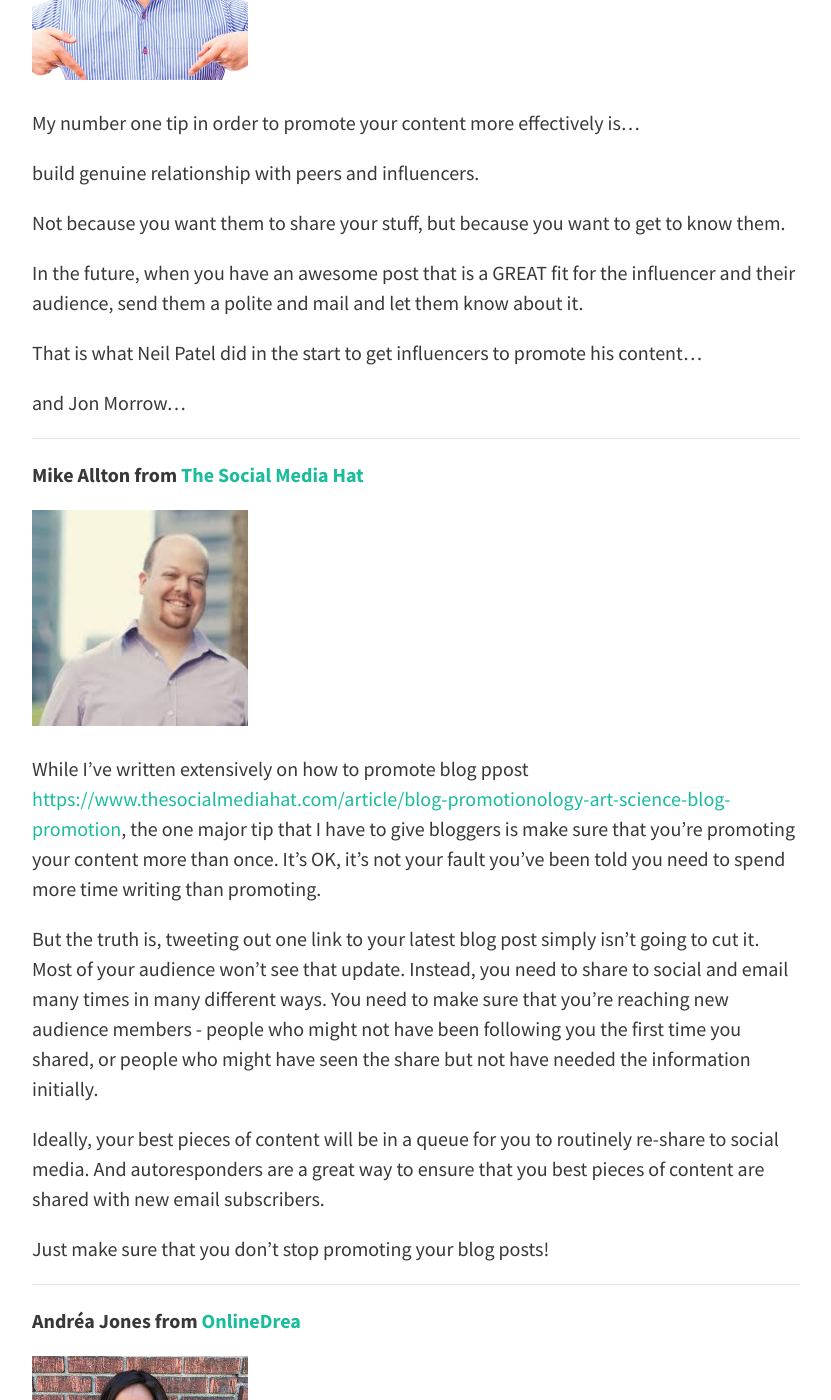
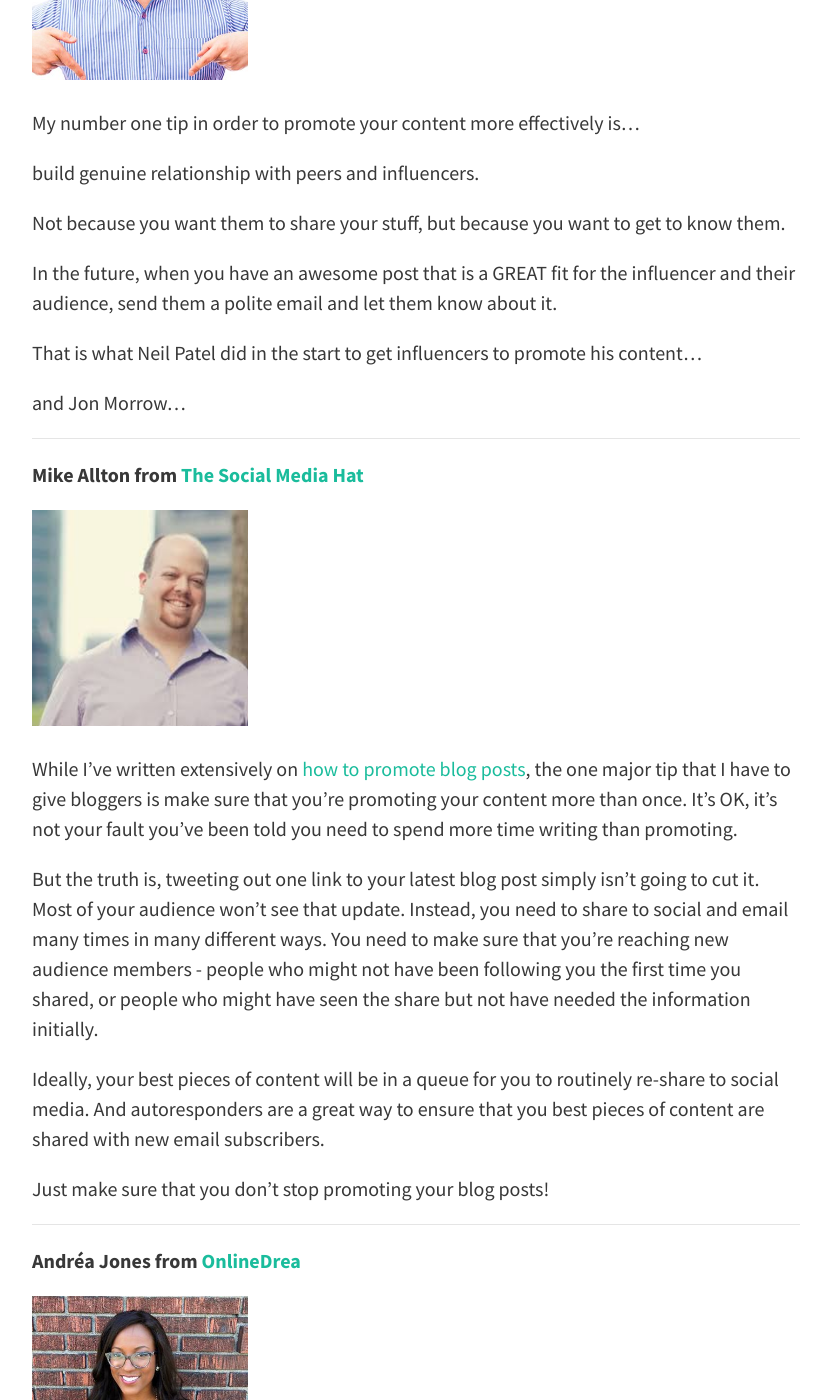
Before and after one commit to typeblogger/typeblogger.github.io, a Jekyll site: the page built from _posts/2016-7-3-how-to-promote-your-blog.md, in a window 1280 px wide and 1400 px high, scrolled down 7647 px. Shown: the whole window, without its empty margins (224-1055 px from the left). Built offline with Jekyll 4.4.1, drawn with Linux system fonts in a browser that asks for light colours; nearby versions of some CDN libraries; comment, search, counter and statistics services are not loaded.

Commit message:
Updated 2016-7-3-how-to-promote-your-blog.md

```diff
--- a/_posts/2016-7-3-how-to-promote-your-blog.md
+++ b/_posts/2016-7-3-how-to-promote-your-blog.md
@@ -174,7 +174,7 @@
 
 Not because you want them to share your stuff, but because you want to get to know them.
 
-In the future, when you have an awesome post that is a GREAT fit for the influencer and their audience, send them a polite and mail and let them know about it.
+In the future, when you have an awesome post that is a GREAT fit for the influencer and their audience, send them a polite email and let them know about it.
 
 That is what Neil Patel did in the start to get influencers to promote his content...
 
@@ -188,7 +188,7 @@
 
 <img src="{{site.baseurl}}/img/mike-allton.jpg" alt="Mike Allton" height="216px">
 
-While I've written extensively on how to promote blog ppost [https://www.thesocialmediahat.com/article/blog-promotionology-art-science-blog-promotion](https://www.thesocialmediahat.com/article/blog-promotionology-art-science-blog-promotion), the one major tip that I have to give bloggers is make sure that you're promoting your content more than once. It's OK, it's not your fault you've been told you need to spend more time writing than promoting.
+While I've written extensively on [how to promote blog posts](https://www.thesocialmediahat.com/article/blog-promotionology-art-science-blog-promotion), the one major tip that I have to give bloggers is make sure that you're promoting your content more than once. It's OK, it's not your fault you've been told you need to spend more time writing than promoting.
 
 But the truth is, tweeting out one link to your latest blog post simply isn't going to cut it. Most of your audience won't see that update. Instead, you need to share to social and email many times in many different ways. You need to make sure that you're reaching new audience members - people who might not have been following you the first time you shared, or people who might have seen the share but not have needed the information initially.
 
```
